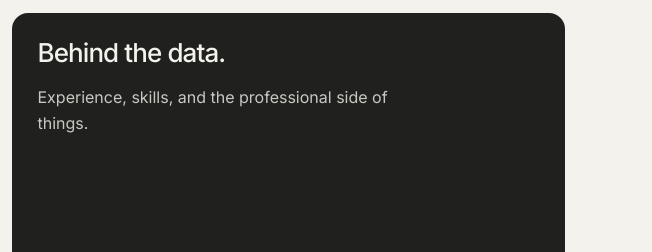
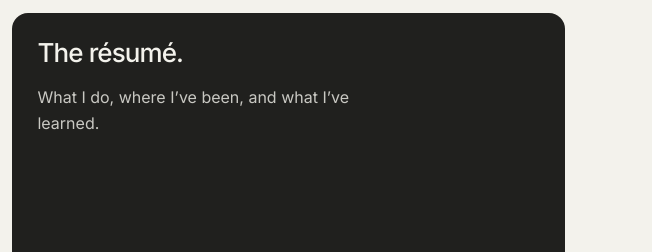
Before and after one commit to alwinpamintuan/alwinpamintuan.github.io, an Astro site: page / in a window 1280 px wide. Shown: the part 428-680 px from the top of the page, 628-1280 px from the left. Built offline with nearby package versions, Linux system fonts and the light colour scheme; Astro itself is replaced by a stand-in of ours.

Commit message:
content: refine homepage résumé card copy

```diff
--- a/src/pages/index.astro
+++ b/src/pages/index.astro
@@ -88,7 +88,7 @@ import '../styles/site-transitions.css';
             ))}
             <li class="bento-item bento-resume">
               <a class="bento-card bento-link resume-card" href={new URL(professionalHub.url).pathname} aria-label="View résumé">
-                <div><h2>Behind the data.</h2><p>Experience, skills, and the professional side of things.</p></div>
+                <div><h2>The résumé.</h2><p>What I do, where I’ve been, and what I’ve learned.</p></div>
                 <span class="card-action">View résumé <svg viewBox="0 0 24 24" fill="none" stroke="currentColor" stroke-width="1.5" stroke-linecap="round" stroke-linejoin="round" aria-hidden="true"><path d="M5 12h14m-5-5 5 5-5 5" /></svg></span>
               </a>
             </li>
```
